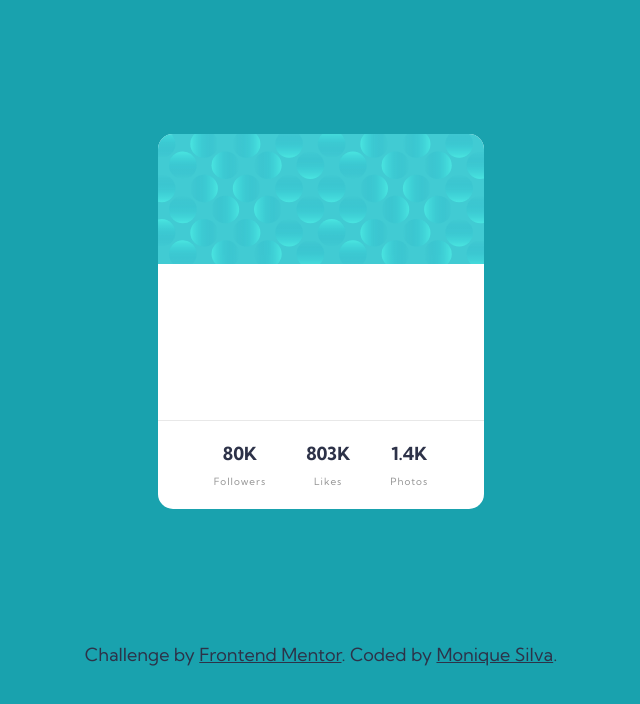
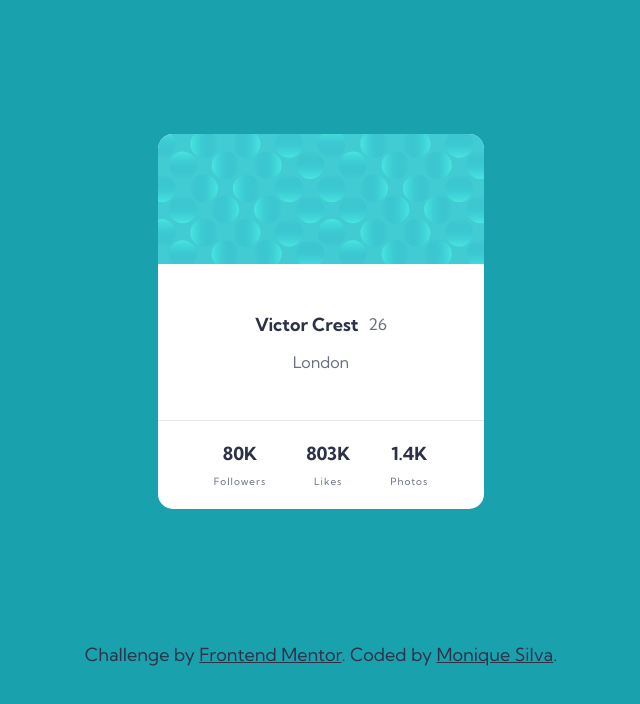
Before and after one commit to moniquedsilva/profile-card-component, a Vue app: page / in a window 1280 px wide. Shown: the top 704 px of the page, without its empty margins (319-959 px from the left). Built offline with nearby package versions, Linux system fonts and the light colour scheme.

Commit message:
feat: add name field

```diff
--- a/src/components/Copyright.vue
+++ b/src/components/Copyright.vue
@@ -10,10 +10,6 @@
     >.
   </div>
 </template>
-
-<script>
-export default {}
-</script>
 
 <style scoped>
 div {
--- a/src/components/Profile.vue
+++ b/src/components/Profile.vue
@@ -5,7 +5,13 @@
       alt="Background Pattern"
       class="card-image"
     />
-    <div class="testing">
+    <article class="card-name-area">
+      <div class="card-title">
+        <h1>Victor Crest</h1>
+        <span>26</span>
+      </div>
+      <p class="card-city">London</p>
+    </article>
     <article class="card-information">
       <div class="card-subsections">
         <h2>80K</h2>
@@ -20,7 +26,6 @@
         <p>Photos</p>
       </div>
     </article>
-    </div>
   </section>
 </template>
 
@@ -44,6 +49,36 @@
 .card-image {
   border-radius: 15px 15px 0 0;
   width: 100%;
+}
+
+.card-name-area {
+  display: flex;
+  flex-direction: column;
+  justify-content: center;
+  align-items: center;
+  gap: 1rem;
+  font-family: var(--kumbh);
+}
+
+.card-title {
+  display: flex;
+  justify-content: center;
+  align-items: center;
+  gap: 0.625rem;
+}
+
+.card-title h1 {
+  color: var(--dark-blue);
+  font-size: var(--size);
+}
+
+.card-title span {
+  color: var(--grayish-blue);
+}
+
+.card-city {
+  color: var(--grayish-blue);
+  font-size: 1rem;
 }
 
 .card-information {
@@ -77,7 +112,7 @@
 }
 
 .card-subsections p {
-  color: var(--dark-gray);
+  color: var(--grayish-blue);
   font-family: var(--kumbh);
   font-size: 0.625rem;
   letter-spacing: 1px;
```
Lines whose indentation alone changed are shown as unchanged.
